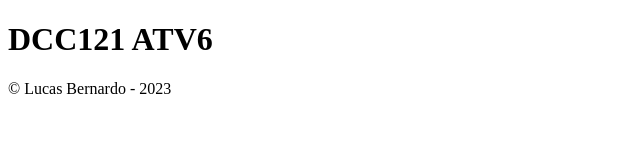
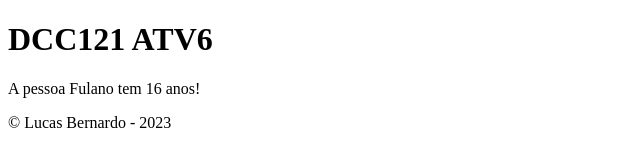
Before and after one commit to ufjf-dcc121/ufjf-dcc121-2023-1-atv6-LucasBGM, a plain HTML site: page index.html in a window 1280 px wide. Shown: the whole page, without its empty margins (0-640 px from the left). Drawn offline with Linux system fonts and the light colour scheme.

Commit message:
altera conteudo via javascript

```diff
--- a/index.html
+++ b/index.html
@@ -14,7 +14,7 @@
 
 </header>
 <main>
-
+<p id="saida">A pessoa NOME tem X anos!</p>
 
 </main>
     <footer>
@@ -33,6 +33,9 @@
         }
         pessoa.envelhercer();
         console.log(pessoa);
+        const p = document.getElementById('saida');
+        p.innerText = `A pessoa ${pessoa.nome} tem ${pessoa.idade} anos!`
+        console.log(p);
     </script>
 </body>
 </html>
```
